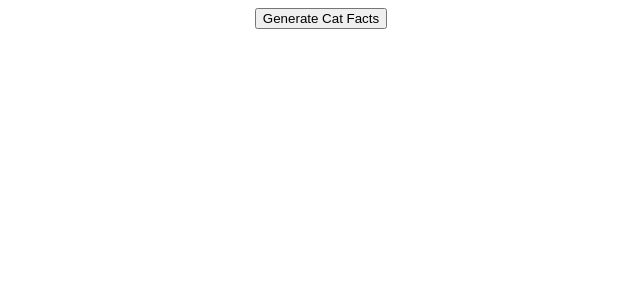
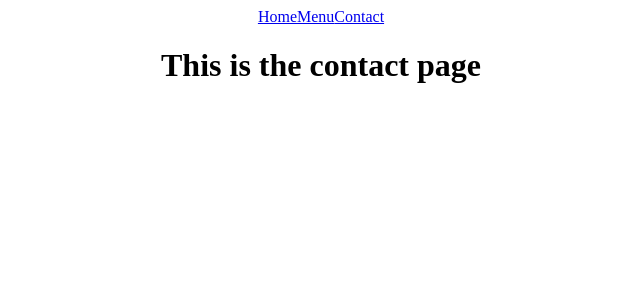
Before and after one commit to Jesus6366/react-pedroTech-course, a React (Create React App) app: page /contact in a window 1280 px wide. Shown: the top 300 px of the page, without its empty margins (319-959 px from the left). Built offline with nearby package versions, Linux system fonts and the light colour scheme; no server answers.

Commit message:
React Router DOM

```diff
--- a/package.json
+++ b/package.json
@@ -8,6 +8,7 @@
     "@testing-library/user-event": "^13.5.0",
     "react": "^18.3.1",
     "react-dom": "^18.3.1",
+    "react-router-dom": "^6.26.2",
     "react-scripts": "5.0.1",
     "web-vitals": "^2.1.4"
   },
--- a/src/App.js
+++ b/src/App.js
@@ -1,36 +1,24 @@
 import { useState, useEffect } from "react";
+import { BrowserRouter as Router, Routes, Route, Link } from "react-router-dom";
+
 import "./App.css";
-import Axios from "axios";
+import Home from "./pages/Home";
+import Menu from "./pages/Menu";
+import Contact from "./pages/Contact";
+import NavBar from "./pages/NavBar";
 
 function App() {
-  // fetch("https://catfact.ninja/fact")
-  //   .then((res) => res.json())
-  //   .then((data) => {
-  //     console.log(data);
-  //   });
-
-  const [catFact, setCatFact] = useState("");
-
-  const fetchData = () => {
-    Axios.get("https://catfact.ninja/fact").then((res) => {
-      setCatFact(res.data.fact);
-    });
-  };
-
-  useEffect(() => {
-    fetchData();
-  }, []);
-
   return (
     <div className="App">
-      <button
-        onClick={() => {
-          fetchData();
-        }}
-      >
-        Generate Cat Facts
-      </button>
-      <p>{catFact}</p>
+      <Router>
+        <NavBar />
+        <Routes>
+          <Route path="/" element={<Home />} />
+          <Route path="/menu" element={<Menu />} />
+          <Route path="/contact" element={<Contact />} />
+          <Route path="*" element={<h1>Page not found</h1>} />
+        </Routes>
+      </Router>
     </div>
   );
 }
--- /dev/null
+++ b/src/pages/Contact.jsx
@@ -0,0 +1,7 @@
+import React from "react";
+
+const Contact = () => {
+  return <h1>This is the contact page</h1>;
+};
+
+export default Contact;
--- /dev/null
+++ b/src/pages/Home.jsx
@@ -0,0 +1,7 @@
+import React from "react";
+
+const Home = () => {
+  return <h1>This is the home page</h1>;
+};
+
+export default Home;
--- /dev/null
+++ b/src/pages/Menu.jsx
@@ -0,0 +1,7 @@
+import React from "react";
+
+const Menu = () => {
+  return <h1>This is the menu page</h1>;
+};
+
+export default Menu;
--- /dev/null
+++ b/src/pages/NavBar.jsx
@@ -0,0 +1,14 @@
+import React from "react";
+import { Link } from "react-router-dom";
+
+const NavBar = () => {
+  return (
+    <div>
+      <Link to={"/"}>Home</Link>
+      <Link to={"/menu"}>Menu</Link>
+      <Link to={"/contact"}>Contact</Link>
+    </div>
+  );
+};
+
+export default NavBar;
```
Also changed, not shown: 1 other file (tests, documents, lock files or other folders).
